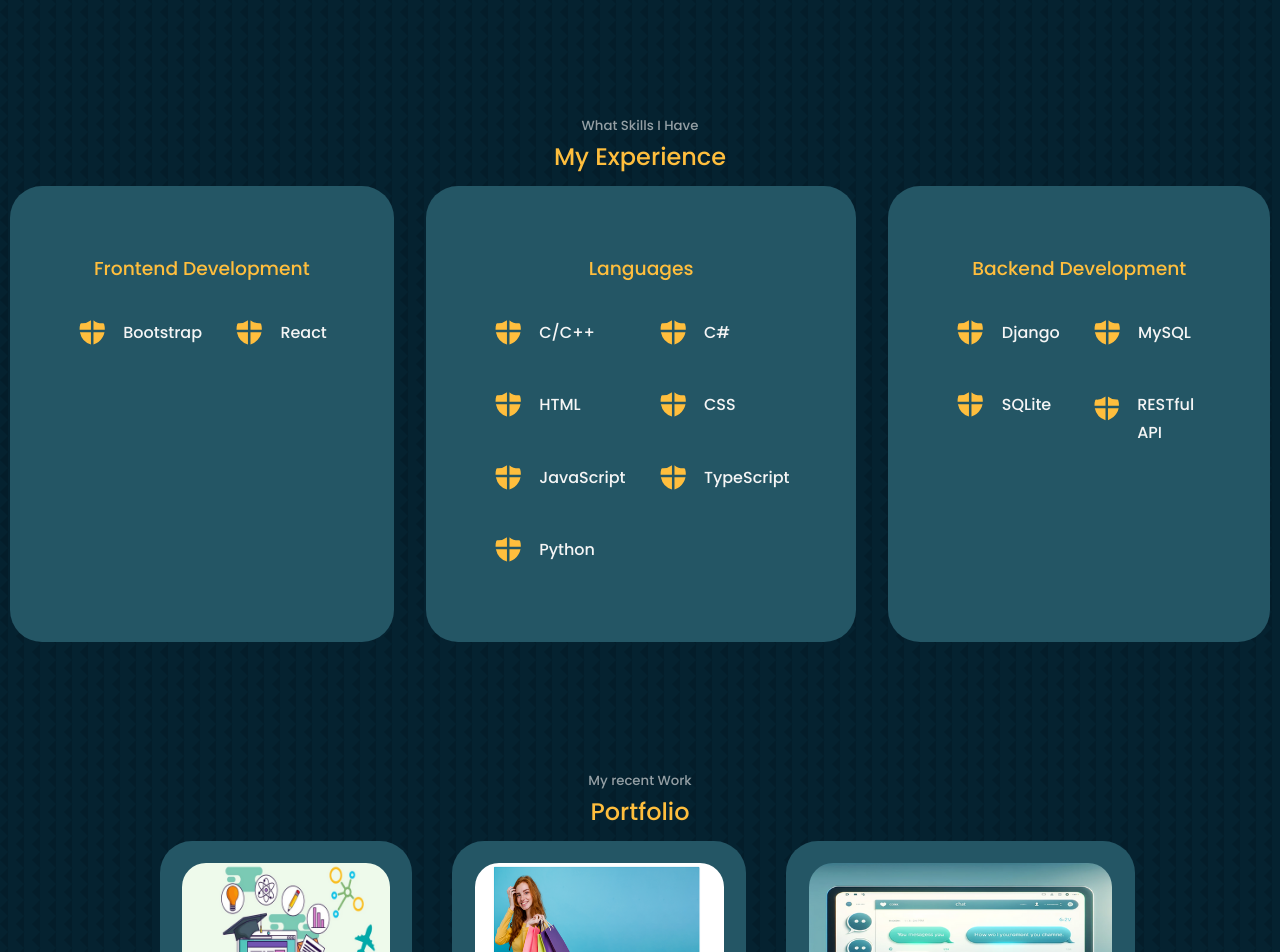
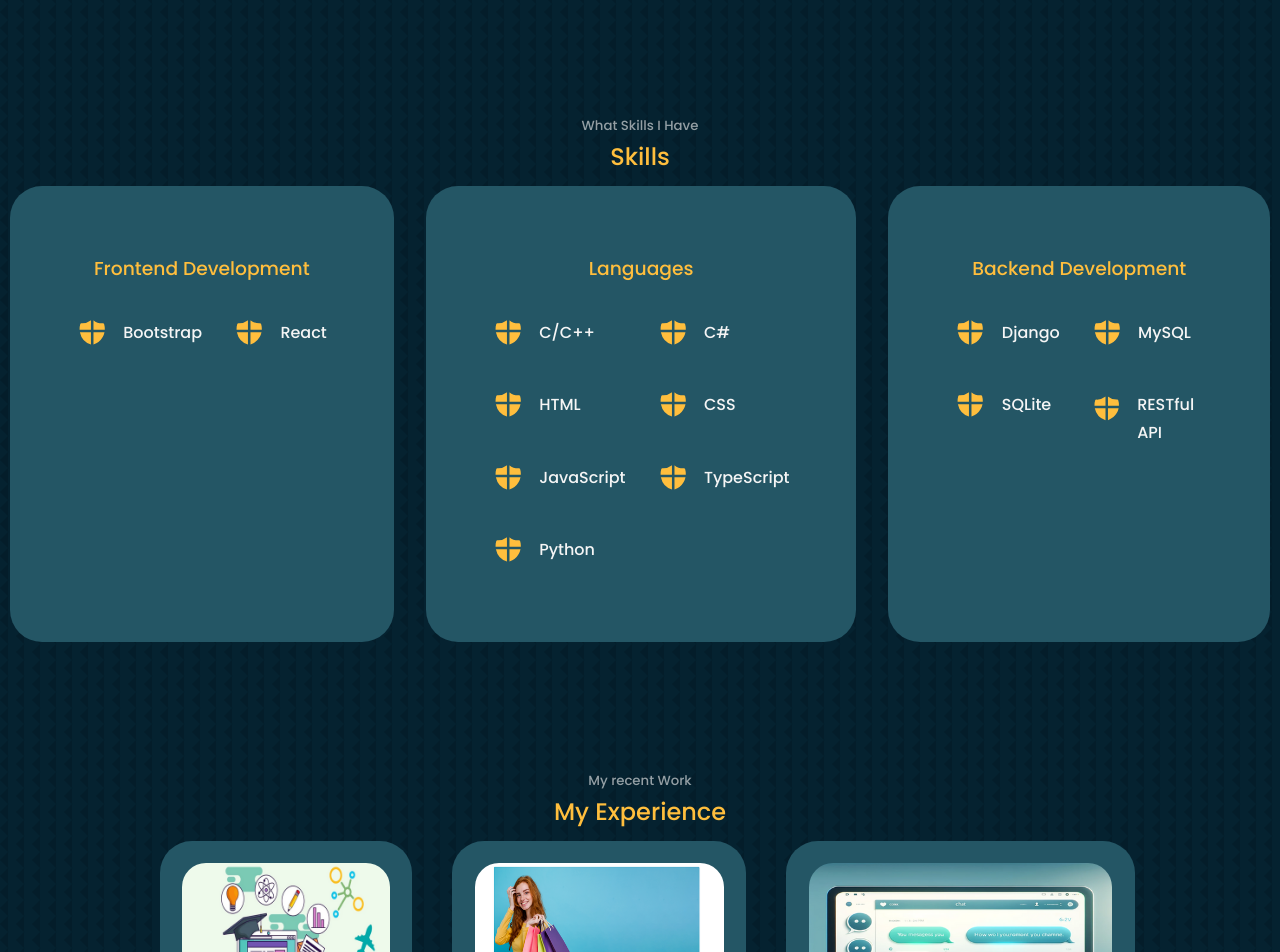
Before and after one commit to Hoang-Phuc-Tran/new-portfolio, a React (Create React App) app: page / in a window 1280 px wide. Shown: the part 1740-2692 px from the top of the page. Built offline with nearby package versions, Linux system fonts and the light colour scheme.

Commit message:
Deploy 09-12

```diff
--- a/src/components/experience/Experience.jsx
+++ b/src/components/experience/Experience.jsx
@@ -6,7 +6,7 @@ const Experience = () => {
   return (
     <section id="experience">
       <h5>What Skills I Have</h5>
-      <h2>My Experience</h2>
+      <h2>Skills</h2>
 
       <div className="container experience__container">
         <div className="experience__frontend">
--- a/src/components/portfolio/Portfolio.jsx
+++ b/src/components/portfolio/Portfolio.jsx
@@ -17,7 +17,7 @@ const Portfolio = () => {
   return (
     <section id="portfolio">
       <h5>My recent Work</h5>
-      <h2>Portfolio</h2>
+      <h2>My Experience</h2>
 
       <div className="container portfolio__container">
         <article className="portfolio__item">
```
Also changed, not shown: 8 other files (tests, documents, lock files or other folders).
